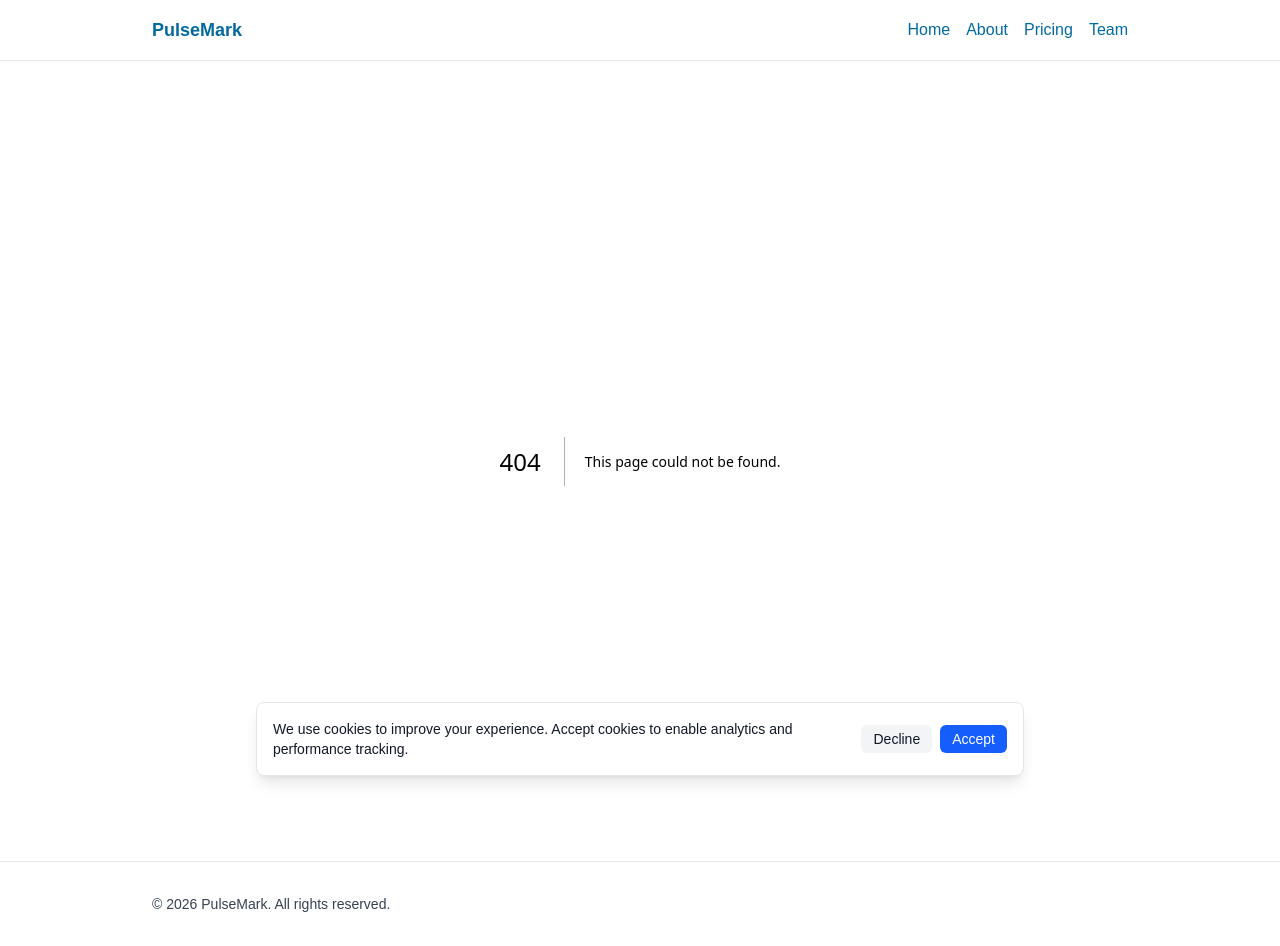
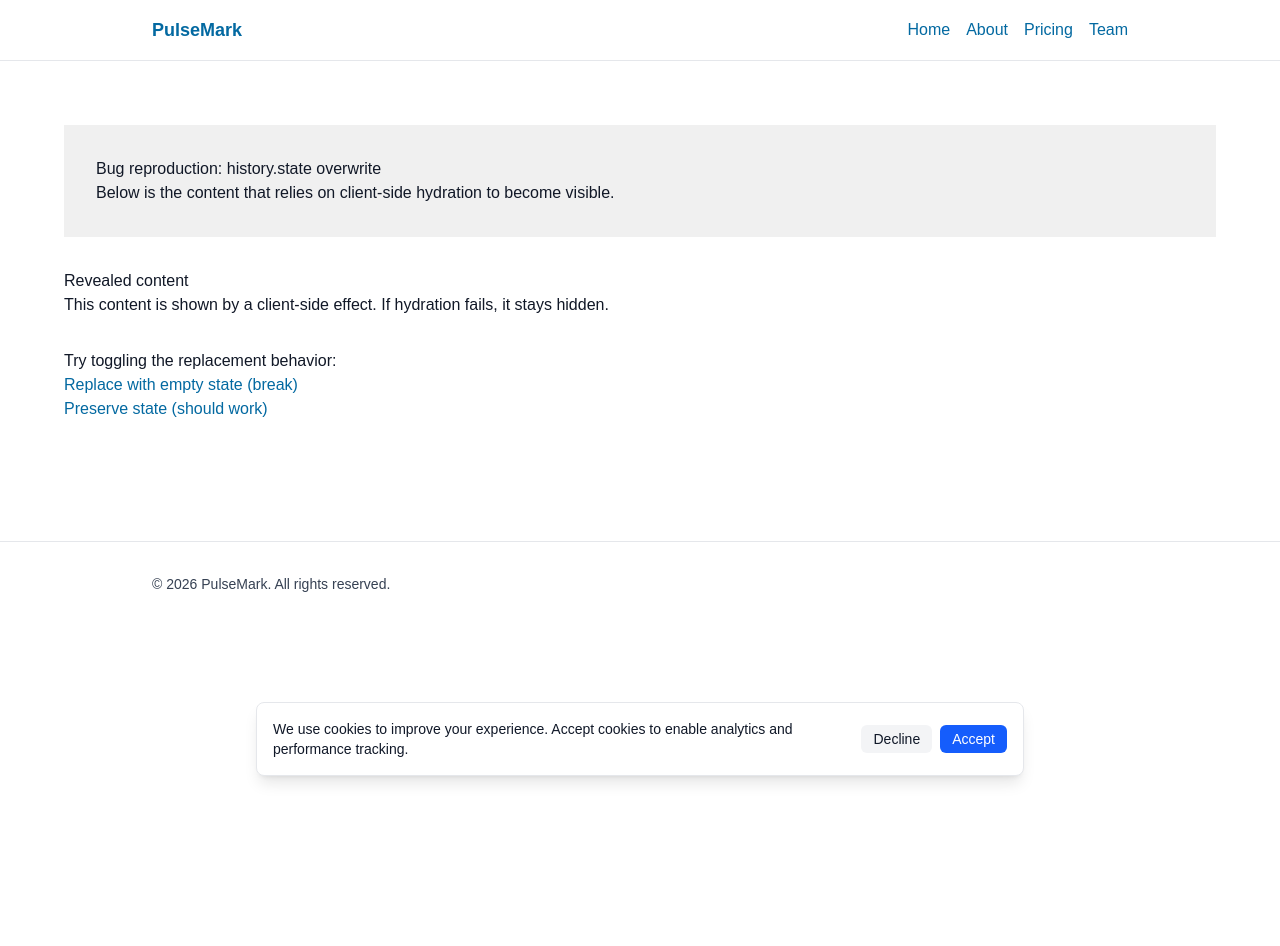
Before and after one commit to theSaiRohit/next-app-router-test, a Next.js app: page /bug-repro in a window 1280 px wide. Before the commit this address had no page. After the commit the page ends 800 px from the top, so only its background shows below. Built offline with nearby package versions, Linux system fonts and the light colour scheme.

Commit message:
log additions

```diff
--- /dev/null
+++ b/app/bug-repro/RevealClient.tsx
@@ -0,0 +1,18 @@
+'use client'
+
+import React, { useEffect, useState } from 'react'
+
+export default function RevealClient() {
+  const [visible, setVisible] = useState(false)
+  useEffect(() => {
+    const t = setTimeout(() => setVisible(true), 50)
+    return () => clearTimeout(t)
+  }, [])
+
+  return (
+    <div style={{ opacity: visible ? 1 : 0, transform: visible ? 'none' : 'translateY(20px)', transition: 'opacity 300ms ease, transform 300ms ease' }}>
+      <h2>Revealed content</h2>
+      <p>This content is shown by a client-side effect. If hydration fails, it stays hidden.</p>
+    </div>
+  )
+}
--- /dev/null
+++ b/app/bug-repro/layout.tsx
@@ -0,0 +1,22 @@
+import React from 'react'
+
+export default function BugLayout({ children }: { children: React.ReactNode }) {
+  const script = `(function(){try{
+    var preserve = location.search.indexOf('preserve=true') !== -1;
+    console.log('[opt-sim] preState', window.history.state);
+    var stateToSet = preserve ? window.history.state : {};
+    window.history.replaceState(stateToSet, '', window.location.href);
+    console.log('[opt-sim] after replaceState', { preserve: preserve, state: window.history.state });
+    // color background briefly to make visual debugging obvious in case of overwrite
+    try{
+      if(!preserve) document.documentElement.style.backgroundColor = '#ffecec';
+    }catch(e){}
+  }catch(e){console.error('[opt-sim] replaceState simulation error', e);} })();`;
+
+  return (
+    <>
+      <script dangerouslySetInnerHTML={{ __html: script }} />
+      {children}
+    </>
+  )
+}
--- /dev/null
+++ b/app/bug-repro/page.tsx
@@ -0,0 +1,23 @@
+import React from 'react'
+import RevealClient from './RevealClient'
+
+export default function Page() {
+  return (
+    <main style={{ padding: '4rem' }}>
+      <section style={{ padding: '2rem', background: '#f0f0f0' }}>
+        <h1>Bug reproduction: history.state overwrite</h1>
+        <p>Below is the content that relies on client-side hydration to become visible.</p>
+      </section>
+      <section style={{ marginTop: '2rem' }}>
+        <RevealClient />
+      </section>
+      <section style={{ marginTop: '2rem' }}>
+        <p>Try toggling the replacement behavior:</p>
+        <ul>
+          <li><a href="/bug-repro">Replace with empty state (break)</a></li>
+          <li><a href="/bug-repro?preserve=true">Preserve state (should work)</a></li>
+        </ul>
+      </section>
+    </main>
+  )
+}
--- a/app/layout.tsx
+++ b/app/layout.tsx
@@ -1,6 +1,7 @@
 import type { Metadata } from "next";
 import { Geist, Geist_Mono } from "next/font/google";
 import "./globals.css";
+import Script from "next/script";
 import CookieConsent from "../components/CookieConsent";
 import AnalyticsNotice from "../components/AnalyticsNotice";
 
@@ -27,6 +28,9 @@ export default function RootLayout({
   return (
     <html lang="en">
       <head>
+        <Script id="opt-early-replace" strategy="beforeInteractive">
+          {`(function(){try{console.log('[opt-early] preState', window.history.state);window.history.replaceState({}, '', window.location.href);console.log('[opt-early] after replaceState', window.history.state);}catch(e){console.error('[opt-early] err', e);} })();`}
+        </Script>
         <script
           dangerouslySetInnerHTML={{
             __html: `window.setOptiCookieConsent = function(consent) {
```
